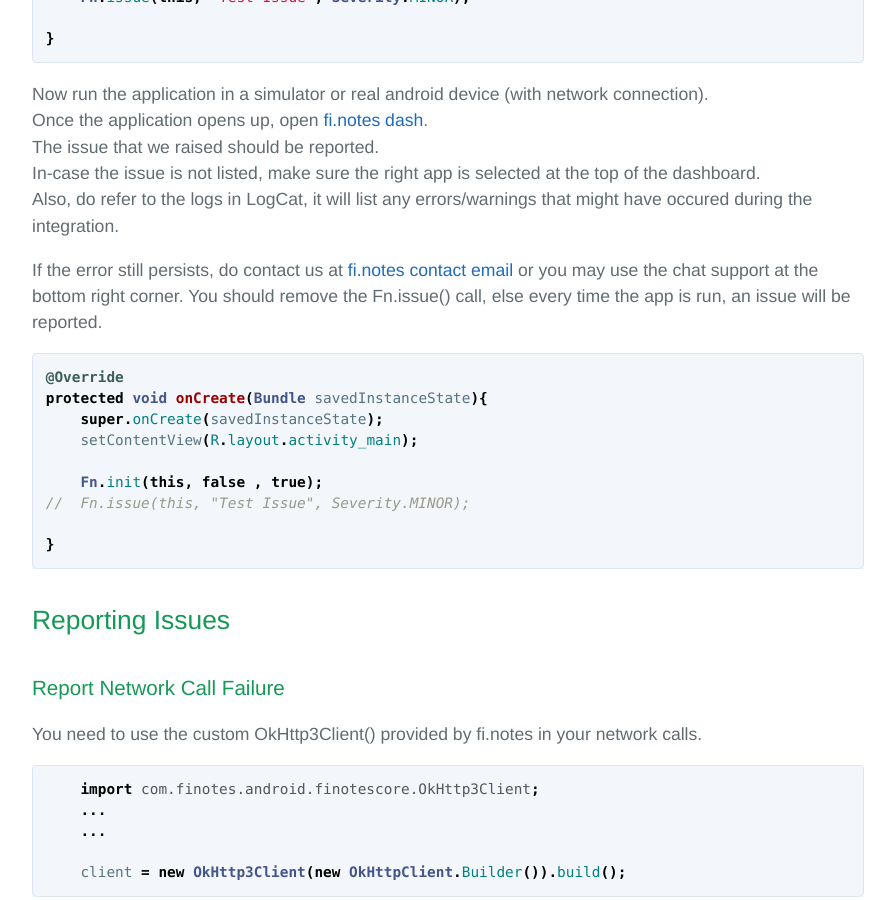
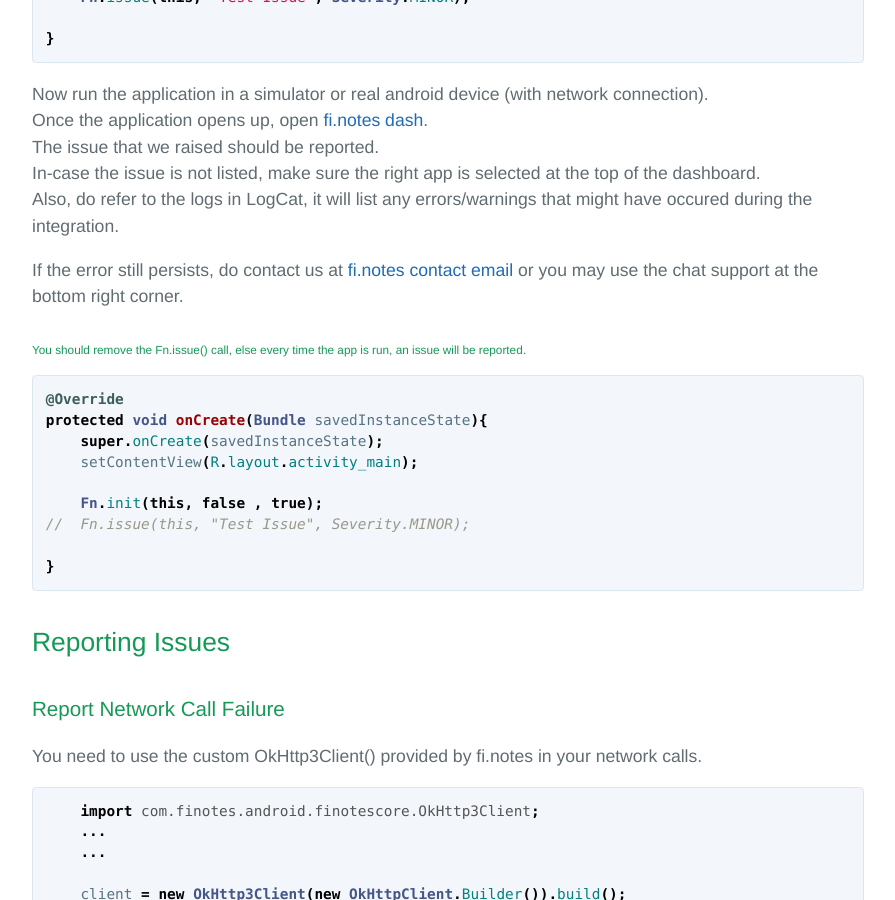
Before and after one commit to finotes/finotes.github.io, a Jekyll site: the page built from _posts/2018-01-19-android-java-docs.md, in a window 1280 px wide and 900 px high, scrolled down 2943 px. Shown: the whole window, without its empty margins (192-1087 px from the left). Built offline with Jekyll 4.4.1, drawn with Linux system fonts in a browser that asks for light colours; some web fonts are replaced; part of the change alters nothing that is shown.

````diff
--- a/_posts/2018-01-19-android-java-docs.md
+++ b/_posts/2018-01-19-android-java-docs.md
@@ -114,13 +114,13 @@ protected void onCreate(Bundle savedInstanceState){
 }
 ```
 Now run the application in a simulator or real android device (with network connection).
-Once the application opens up, open [fi.notes dash](https://cloud.finotes.com/FinotesRS/#/tickets).
+Once the application opens up, open [fi.notes dash](https://app.finotes.com/FinotesRS/#/tickets).
 The issue that we raised should be reported.
 In-case the issue is not listed, make sure the right app is selected at the top of the dashboard.
 Also, do refer to the logs in LogCat, it will list any errors/warnings that might have occured during the integration.
 
 If the error still persists, do contact us at [fi.notes contact email](mailto:support@finotes.com) or you may use the chat support at the bottom right corner.
-You should remove the Fn.issue() call, else every time the app is run, an issue will be reported.
+###### You should remove the Fn.issue() call, else every time the app is run, an issue will be reported.
 
 ```java
 @Override
````
